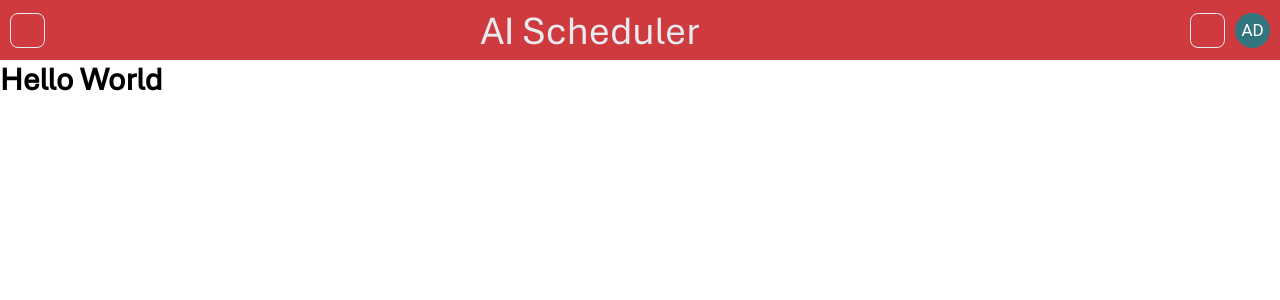
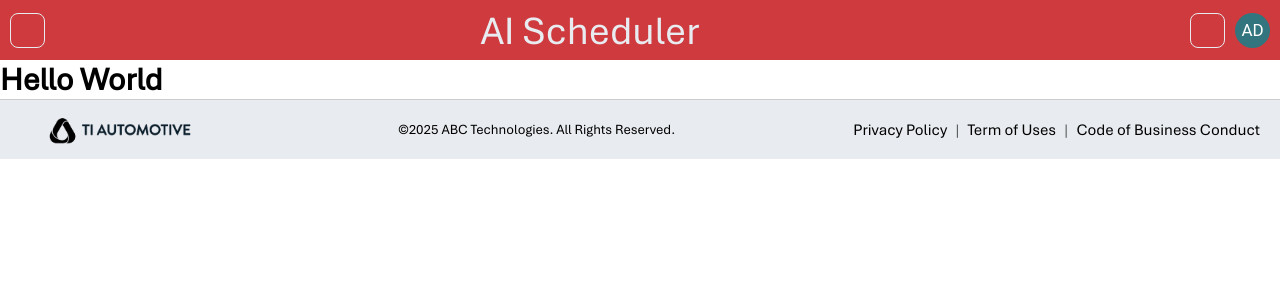
Before and after one commit to Mvrs10/AI_Scheduler, a React (Vite) app in the folder ai_scheduler.client/: page / in a window 1280 px wide. Shown: the top 300 px of the page. Built offline with nearby package versions, Linux system fonts and the light colour scheme; some icons are missing.

Commit message:
Footer Layout.

```diff
--- a/ai_scheduler.client/src/App.tsx
+++ b/ai_scheduler.client/src/App.tsx
@@ -2,6 +2,7 @@
 
 import './App.css'
 import Header from './components/Header/Header.tsx'
+import Footer from './components/Footer/Footer.tsx'
 
 function App() {
 
@@ -12,6 +13,7 @@ function App() {
       <div>
         <Header />
         <h1>Hello World</h1>
+        <Footer />
       </div>
     </>
   )
--- /dev/null
+++ b/ai_scheduler.client/src/components/Footer/Footer.module.css
@@ -0,0 +1,51 @@
+.footer {
+  height: 60px;
+  width: 100%;
+  background-color: #E8EBEF;
+  color: #000;
+  display: flex;
+  align-items: center;
+  justify-content: space-between;
+  padding: 0 20px;
+  box-sizing: border-box;
+  font-size: 16px;
+  font-weight: 500;
+  border-top: 1px solid #ccc;
+}
+
+.left {
+  display: flex;
+}
+
+.logo {
+  width: 200px;
+  height: 50px;
+  object-fit: contain;
+}
+
+.center {
+  text-align: center;
+  flex-grow: 1;
+  font-size: 14px;
+}
+
+.right {
+  display: flex;
+  align-items: center;
+  gap: 8px;
+}
+
+.right a {
+  text-decoration: none;
+  color: #000;
+  transition: color 0.2s ease;
+}
+
+.right a:hover {
+  color: #ce3a3e;
+}
+
+.separator {
+  color: #000;
+  opacity: 0.6;
+}
--- /dev/null
+++ b/ai_scheduler.client/src/components/Footer/Footer.tsx
@@ -0,0 +1,32 @@
+import styles from './Footer.module.css';
+import logo from '../../images/TI_Logo_-_Horizontal_-_Black-noBG.png';
+
+const Footer = () => {
+  return (
+    <footer className={styles.footer}>
+      <div className={styles.left}>
+        <img src={logo} alt="ABC Technologies Logo" className={styles.logo} />
+      </div>
+
+      <div className={styles.center}>
+        ©2025 ABC Technologies. All Rights Reserved.
+      </div>
+
+      <div className={styles.right}>
+        <a href="https://abctechnologies.com/privacy-policy/" target="_blank" rel="noopener noreferrer">
+          Privacy Policy
+        </a>
+        <span className={styles.separator}>|</span>
+        <a href="https://abctechnologies.com/terms-of-use/" target="_blank" rel="noopener noreferrer">
+          Term of Uses
+        </a>
+        <span className={styles.separator}>|</span>
+        <a href="https://abctechnologies.com/wp-content/uploads/TIFS-ABC-Merged-Code-of-Business-Conduct-Policy-20250520.pdf" target="_blank" rel="noopener noreferrer">
+          Code of Business Conduct
+        </a>
+      </div>
+    </footer>
+  );
+};
+
+export default Footer;
--- a/ai_scheduler.client/src/components/Header/Header.module.css
+++ b/ai_scheduler.client/src/components/Header/Header.module.css
@@ -44,6 +44,7 @@
   display: flex;
   align-items: center;
   justify-content: center;
+  transition: background-color 0.4s ease;
 }
 
 :global(.MuiIconButton-root).button:hover {
```
Also changed, not shown: ai_scheduler.client/src/images/TI Logo - Horizontal - Black.jpg (added), ai_scheduler.client/src/images/TI_Logo_-_Horizontal_-_Black-noBG.png (added).
